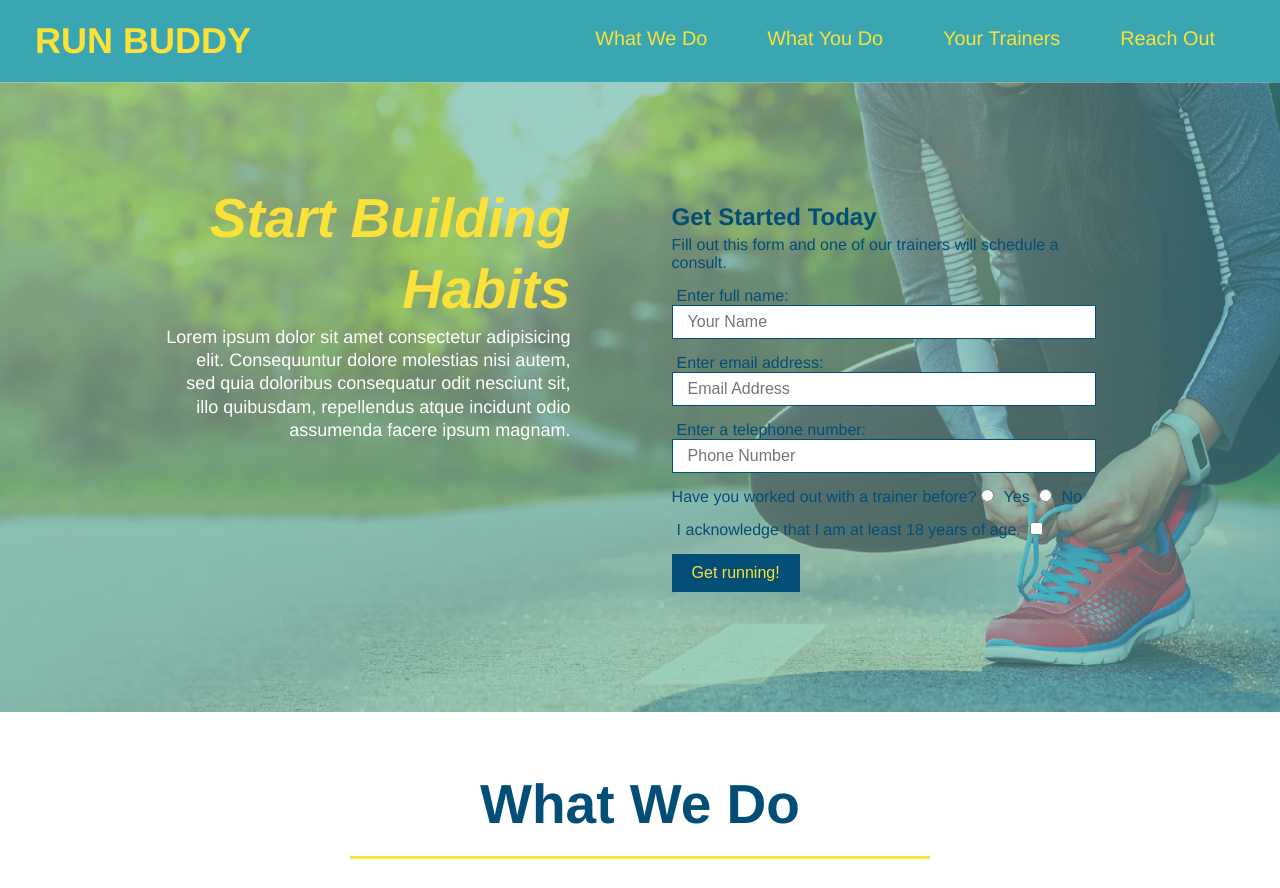
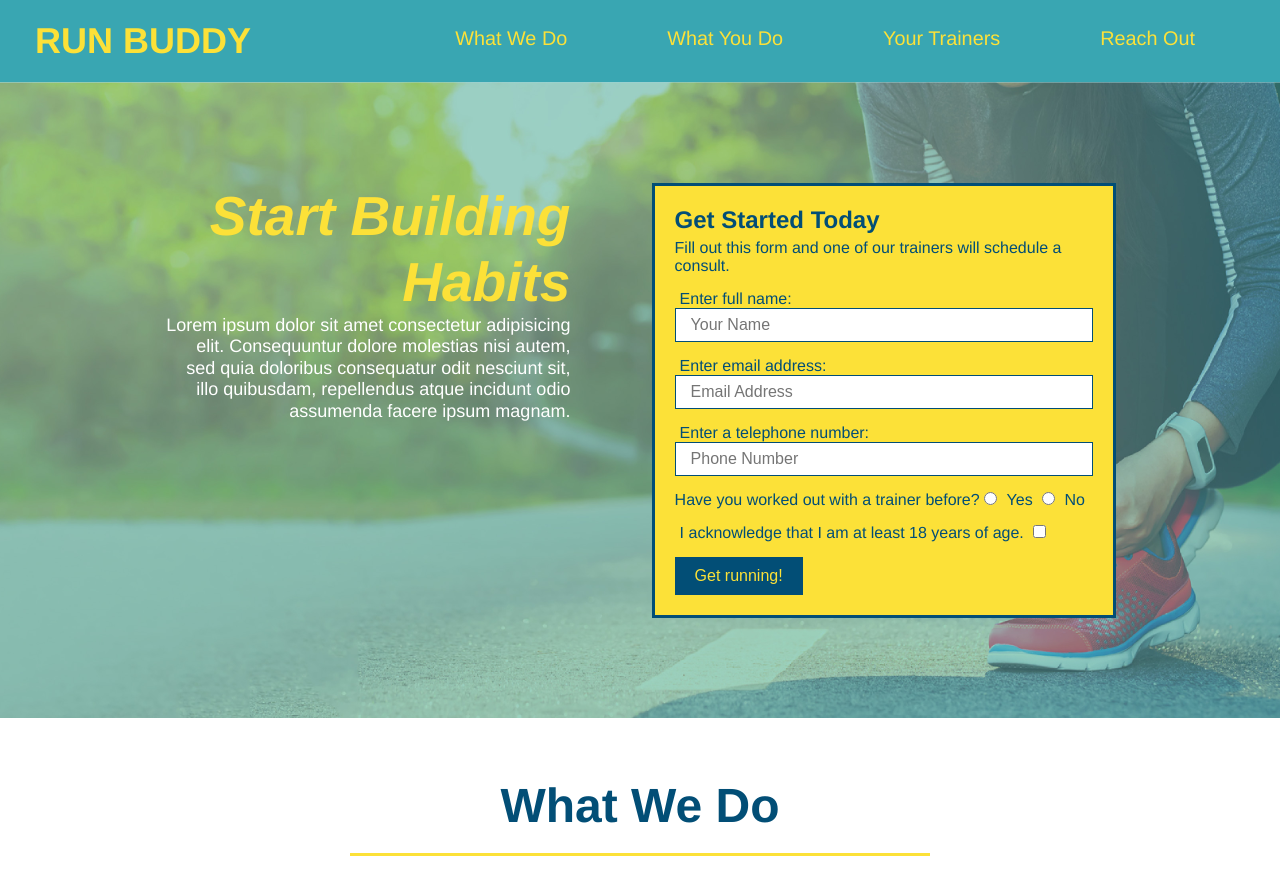
Before and after one commit to DrewOct/run-buddy, a plain HTML site: page index.html in a window 1280 px wide. Shown: the top 888 px of the page. Drawn offline with Linux system fonts and the light colour scheme.

Commit message:
correcting hero

```diff
--- a/assets/style/style.css
+++ b/assets/style/style.css
@@ -41,7 +41,7 @@ header nav ul {
 }
 
 header nav ul li a {
-    margin: 0 30px;
+    padding: 10px 50px;
     font-weight: lighter;
     font-size: 1.55vw;
 }
@@ -86,6 +86,7 @@ section {
     display: flex;
     justify-content: center;
     flex-wrap: wrap;
+    align-items: flex-start;
 }
 
 .hero-cta {
@@ -94,7 +95,7 @@ section {
     margin: 3.5%;
     color: #fff;
     font-size: 18px;
-    line-height: 1.3;
+    line-height: 1.2;
 }
 
 .hero-cta h2 {
@@ -103,7 +104,7 @@ section {
     color: #fce138;
 }
 .hero-form {
-    border: 3px solid #024e76
+    border: 3px solid #024e76;
     background-color: #fce138;
     padding: 20px;
     color: #024e76;
@@ -145,7 +146,7 @@ section {
 
 /* SECTION TITLE STYLES START */
 .section-title {
-    font-size: 55px;
+    font-size: 48px;
     border-bottom: 3px solid;
     color: #024e76;
     padding-bottom: 20px;
```
